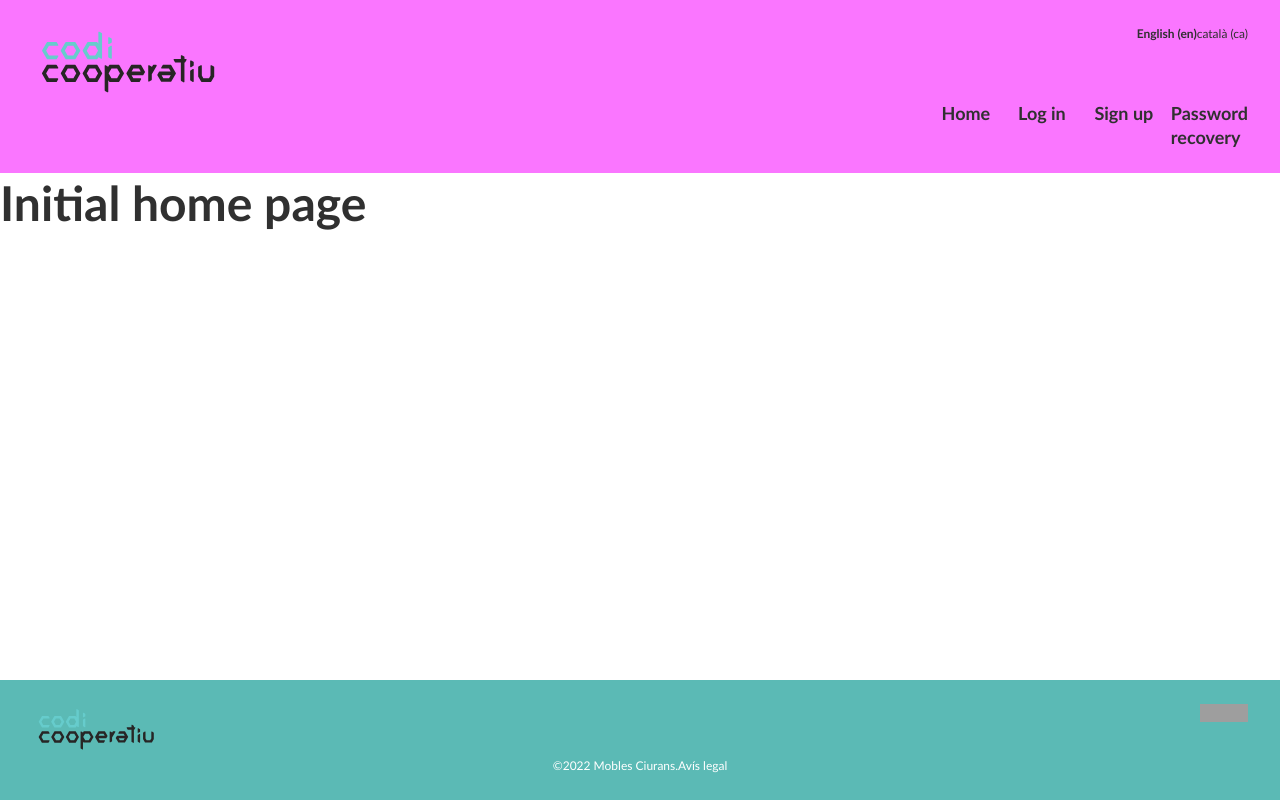
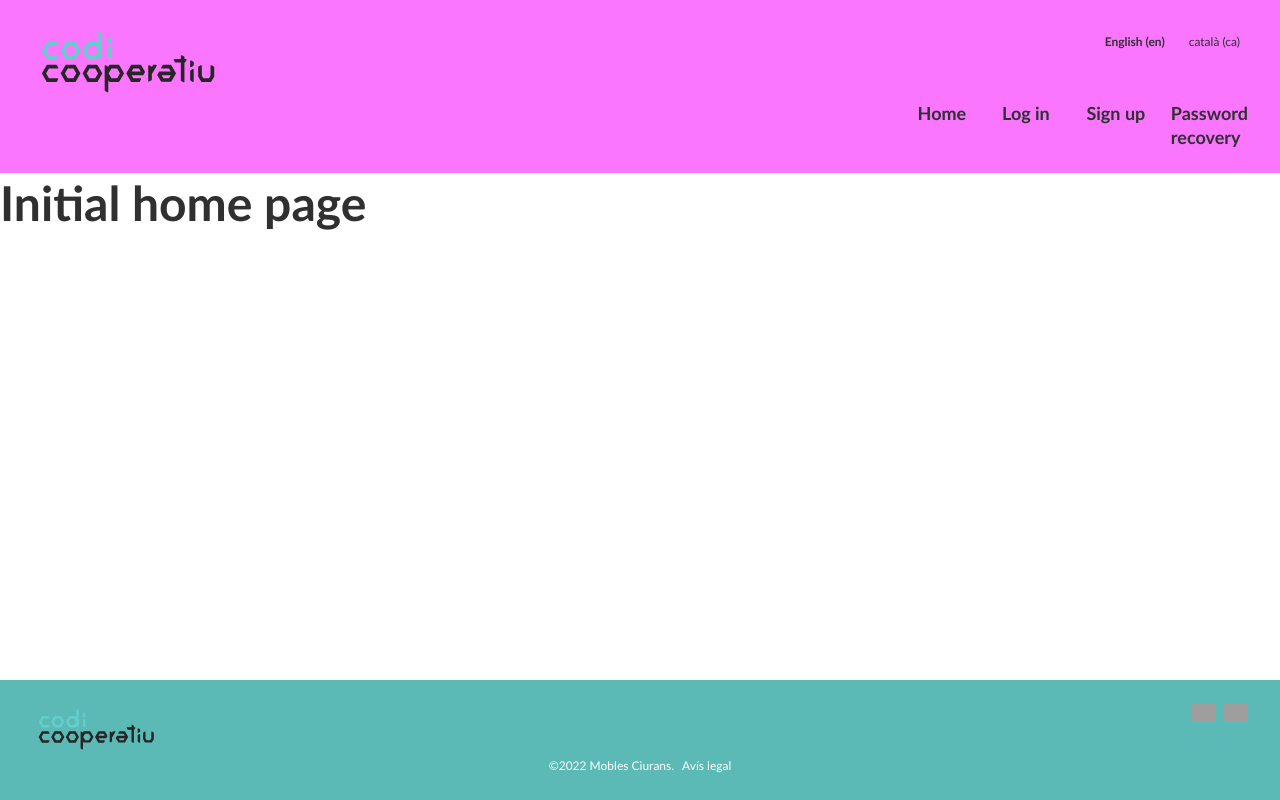
Before and after one commit to codicoop/boilerplate_django, a Django app: page /en/ in a window 1280 px wide. Run offline with Django 3.2, Linux system fonts and the light colour scheme; parts of the project's set-up code (start-up, migrations or seed data) failed here and were passed over; grey boxes are pictures that could not be loaded.

Commit message:
Misspell in paddings

```diff
--- a/src/assets/styles/sass/config/_variables.scss
+++ b/src/assets/styles/sass/config/_variables.scss
@@ -18,8 +18,8 @@
   // Paddings
   --padding-base: 16px;
 
-  --padding-xxs: calc(var(--padding-base) / 3);
-  --padding-xs: calc(var(--padding-base) / 2);
+  --padding-xxsm: calc(var(--padding-base) / 3);
+  --padding-xsm: calc(var(--padding-base) / 2);
   --padding-sm: var(--padding-base);
   --padding-md: calc(var(--padding-base) * 1.5);
   --padding-lg: calc(var(--padding-base) * 2);
--- a/src/assets/styles/styles.css
+++ b/src/assets/styles/styles.css
@@ -199,8 +199,8 @@
   --second: #5bbab5;
   --second-dark: #00524f;
   --padding-base: 16px;
-  --padding-xxs: calc(var(--padding-base) / 3);
-  --padding-xs: calc(var(--padding-base) / 2);
+  --padding-xxsm: calc(var(--padding-base) / 3);
+  --padding-xsm: calc(var(--padding-base) / 2);
   --padding-sm: var(--padding-base);
   --padding-md: calc(var(--padding-base) * 1.5);
   --padding-lg: calc(var(--padding-base) * 2);
```
